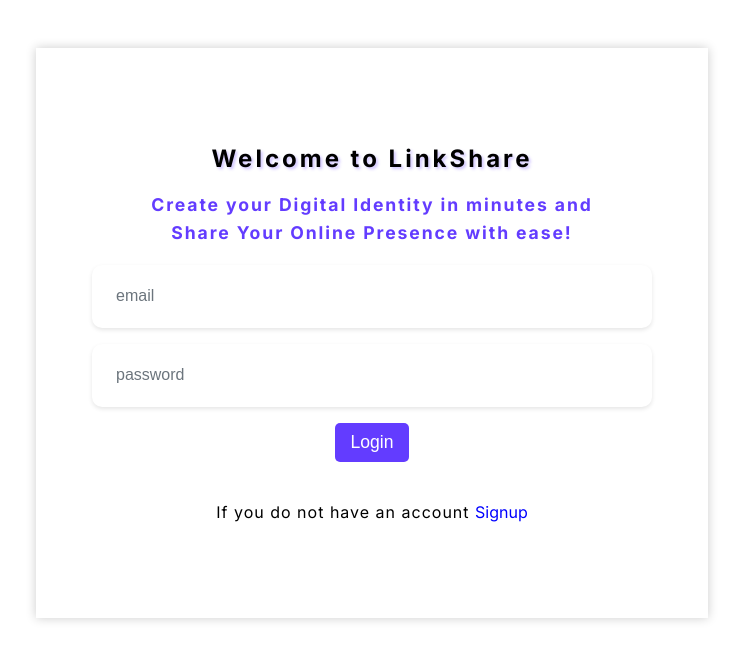
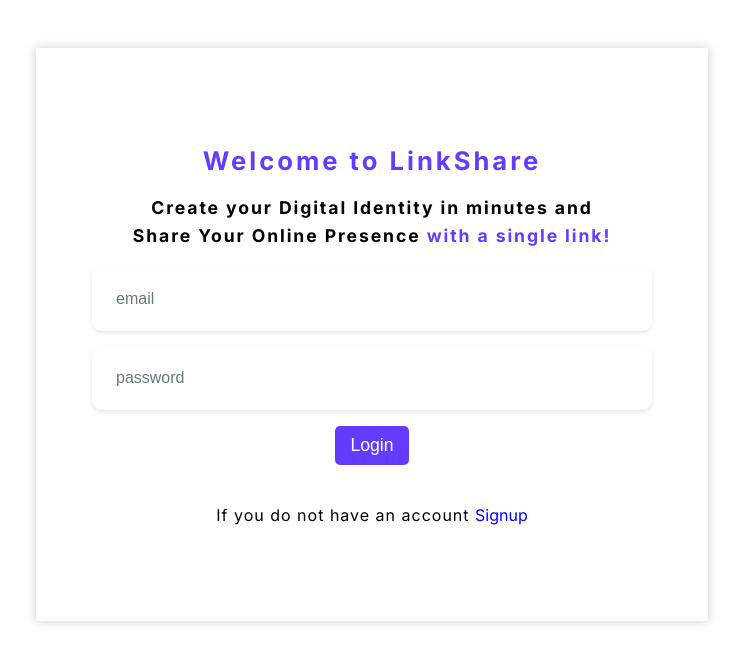
Before and after one commit to zitsko/LinkShare, a React (Create React App) app in the folder client/: page / in a window 1280 px wide. Shown: the top 664 px of the page, without its empty margins (268-1011 px from the left). Built offline with nearby package versions, Linux system fonts and the light colour scheme.

Commit message:
update styles

```diff
--- a/client/src/Components/Login.js
+++ b/client/src/Components/Login.js
@@ -27,10 +27,10 @@ function Login() {
   return (
     <div className="signup-login-container app-layout">
 
-        <h1 className="app-title text-shadow">Welcome to LinkShare</h1>
+        <h1 className="app-title ">Welcome to LinkShare</h1>
         <p className="headline-text">
           Create your Digital Identity in minutes and <br />Share Your Online Presence
-          with ease!
+          <span> with a single link!</span>
         </p>
 
       <div className="input-button-container">
--- a/client/src/Components/Signup.js
+++ b/client/src/Components/Signup.js
@@ -25,10 +25,11 @@ function Signup() {
 
   return (
     <div className="signup-login-container app-layout">
-      <h1 className="app-title text-shadow">Welcome to LinkShare</h1>
+      <h1 className="app-title ">Welcome to LinkShare</h1>
       <p className="headline-text">
         Create your Digital Identity in minutes and <br />
-        Share Your Online Presence with ease!
+        Share Your Online Presence{" "}
+        <span> with a single link!</span>
       </p>
       <div className="input-button-container">
         <input
--- a/client/src/Styles/Signup-Login.css
+++ b/client/src/Styles/Signup-Login.css
@@ -5,19 +5,23 @@
   }
 
  .app-title {
-    font-size: 1.5rem;
+    font-size: 1.6rem;
     margin-bottom: var(--m12);
     text-align: center;
     letter-spacing: 3px;
+    color: var(--clr-primary);
   }
 
   .headline-text{
     text-align: center;
     line-height: 1.6;
     letter-spacing: 1.9px;
-    color: var(--clr-primary);
     font-weight: bold;
     font-size: var(--fs-text);
+  }
+
+  .headline-text span{
+    color: var(--clr-primary);
   }
 
   .input-button-container{
```
